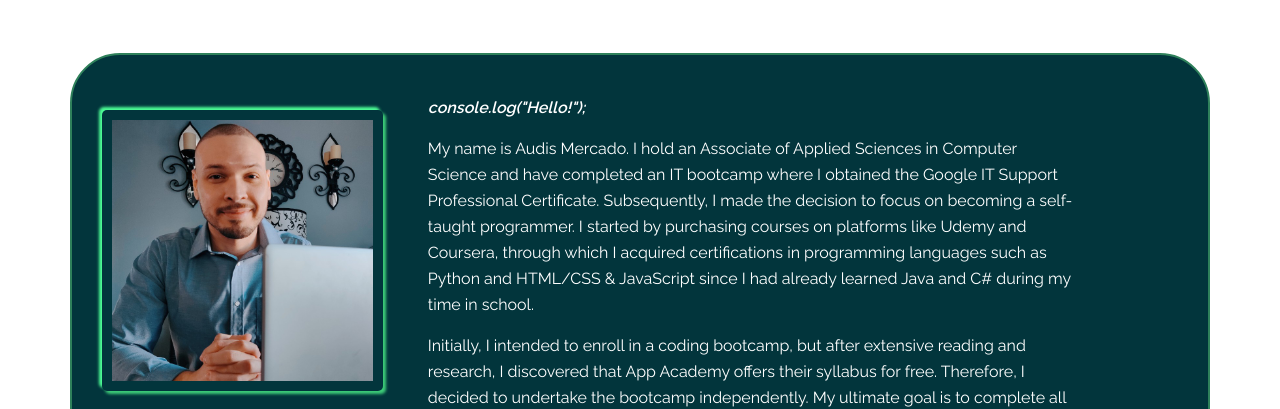
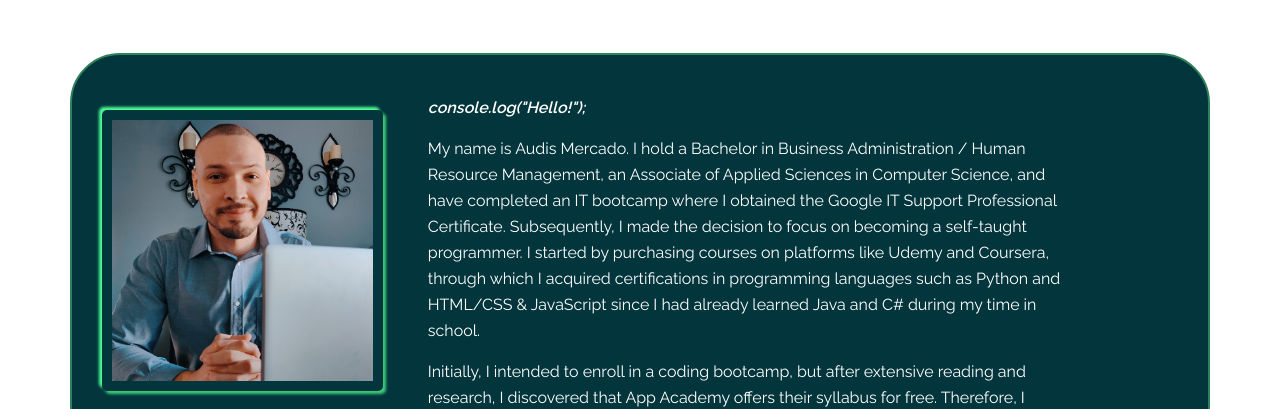
Before and after one commit to audiimer/first-portfolio, a plain HTML site: page index.html in a window 1280 px wide. Shown: the part 1000-1409 px from the top of the page. Drawn offline with Linux system fonts and the light colour scheme.

Commit message:
Added more info in the about section.

```diff
--- a/index.html
+++ b/index.html
@@ -102,7 +102,8 @@
         </div>
         <div class="about-info">
           <p><span>console.log("Hello!");</p></span>
-          <p>My name is Audis Mercado. I hold an Associate of Applied Sciences in Computer Science and have
+          <p>My name is Audis Mercado. I hold a Bachelor in Business Administration / Human Resource Management, an
+            Associate of Applied Sciences in Computer Science, and have
             completed an IT bootcamp where I obtained the Google IT Support Professional Certificate. Subsequently, I
             made
             the decision to focus on becoming a self-taught programmer. I started by purchasing courses on platforms
```
Also changed, not shown: 1 other file.
